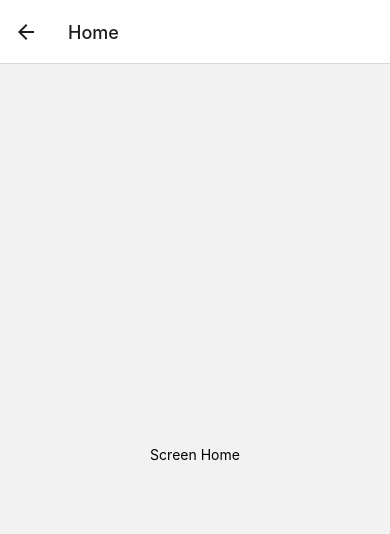
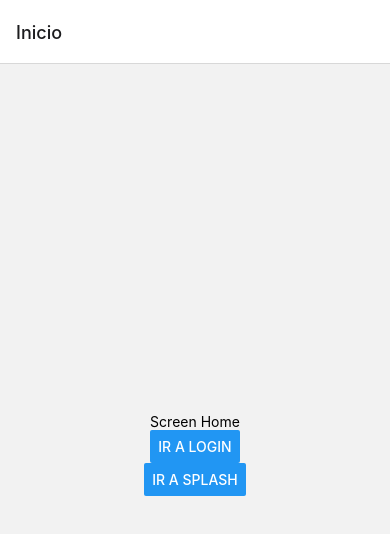
Before and after one commit to eldani17/monkey, a React Native app: screen /Home in a window 390 px wide. Shown: the top 534 px of the page. Built offline with nearby package versions, Linux system fonts and the light colour scheme.

Commit message:
se incorpora react navigation entre las pantallas ya creadas

```diff
--- a/src/app/navigation/MonkeyNavigation.tsx
+++ b/src/app/navigation/MonkeyNavigation.tsx
@@ -10,10 +10,22 @@ const Stack = createNativeStackNavigator();
 
 const MonkeyNavigator = () => (
   <NavigationContainer>
-    <Stack.Navigator initialRouteName="Splash">
-      <Stack.Screen name="Home" component={Home} />
-      <Stack.Screen name="Login" component={Login} />
-      <Stack.Screen name="Splash" component={Splash} />
+    <Stack.Navigator initialRouteName="Home">
+      <Stack.Screen
+        name="Home"
+        options={{ title: 'Inicio' }}
+        component={Home}
+      />
+      <Stack.Screen
+        name="Login"
+        options={{ title: 'Iniciar Sesión' }}
+        component={Login}
+      />
+      <Stack.Screen
+        name="Splash"
+        options={{ title: 'Espera' }}
+        component={Splash}
+      />
     </Stack.Navigator>
   </NavigationContainer>
 );
--- a/src/app/screens/home/index.tsx
+++ b/src/app/screens/home/index.tsx
@@ -1,12 +1,21 @@
 import React from 'react';
-import { SafeAreaView, Text } from 'react-native';
+import { SafeAreaView, Text, Button } from 'react-native';
 
 import styles from './styles';
 
-function Home() {
+interface props {
+  navigation: any;
+}
+
+function Home({ navigation }: props) {
   return (
     <SafeAreaView style={styles.container}>
       <Text>Screen Home</Text>
+      <Button onPress={() => navigation.navigate('Login')} title="Ir a Login" />
+      <Button
+        onPress={() => navigation.navigate('Splash')}
+        title="Ir a Splash"
+      />
     </SafeAreaView>
   );
 }
--- a/src/app/screens/login/index.tsx
+++ b/src/app/screens/login/index.tsx
@@ -6,15 +6,15 @@ import topLogin from '@assets/topLogin.png';
 import styles from './styles';
 
 interface props {
-  switchViewCustom: (view: string) => void;
+  navigation: any;
 }
 
-function Login({ switchViewCustom }: props) {
+function Login({ navigation }: props) {
   return (
     <SafeAreaView style={styles.container}>
       <Image source={topLogin} style={styles.imageTopLogin} />
       <Image source={logo} style={styles.imageLogo} />
-      <Button onPress={() => switchViewCustom('splash')} title="Ir a Splash" />
+      <Button onPress={() => navigation.navigate('Home')} title="Ir a Inicio" />
     </SafeAreaView>
   );
 }
--- a/src/app/screens/splash/index.tsx
+++ b/src/app/screens/splash/index.tsx
@@ -6,10 +6,10 @@ import background from '@assets/background.png';
 import styles from './styles';
 
 interface props {
-  switchViewCustom: (view: string) => void;
+  navigation: any;
 }
 
-function Splash({ switchViewCustom }: props) {
+function Splash({ navigation }: props) {
   return (
     <SafeAreaView style={styles.container}>
       <ImageBackground
@@ -17,7 +17,10 @@ function Splash({ switchViewCustom }: props) {
         resizeMode="cover"
         style={styles.imageBackground}>
         <Image source={logo} />
-        <Button onPress={() => switchViewCustom('login')} title="Ir a Login" />
+        <Button
+          onPress={() => navigation.navigate('Home')}
+          title="Ir a Inicio"
+        />
       </ImageBackground>
     </SafeAreaView>
   );
```
